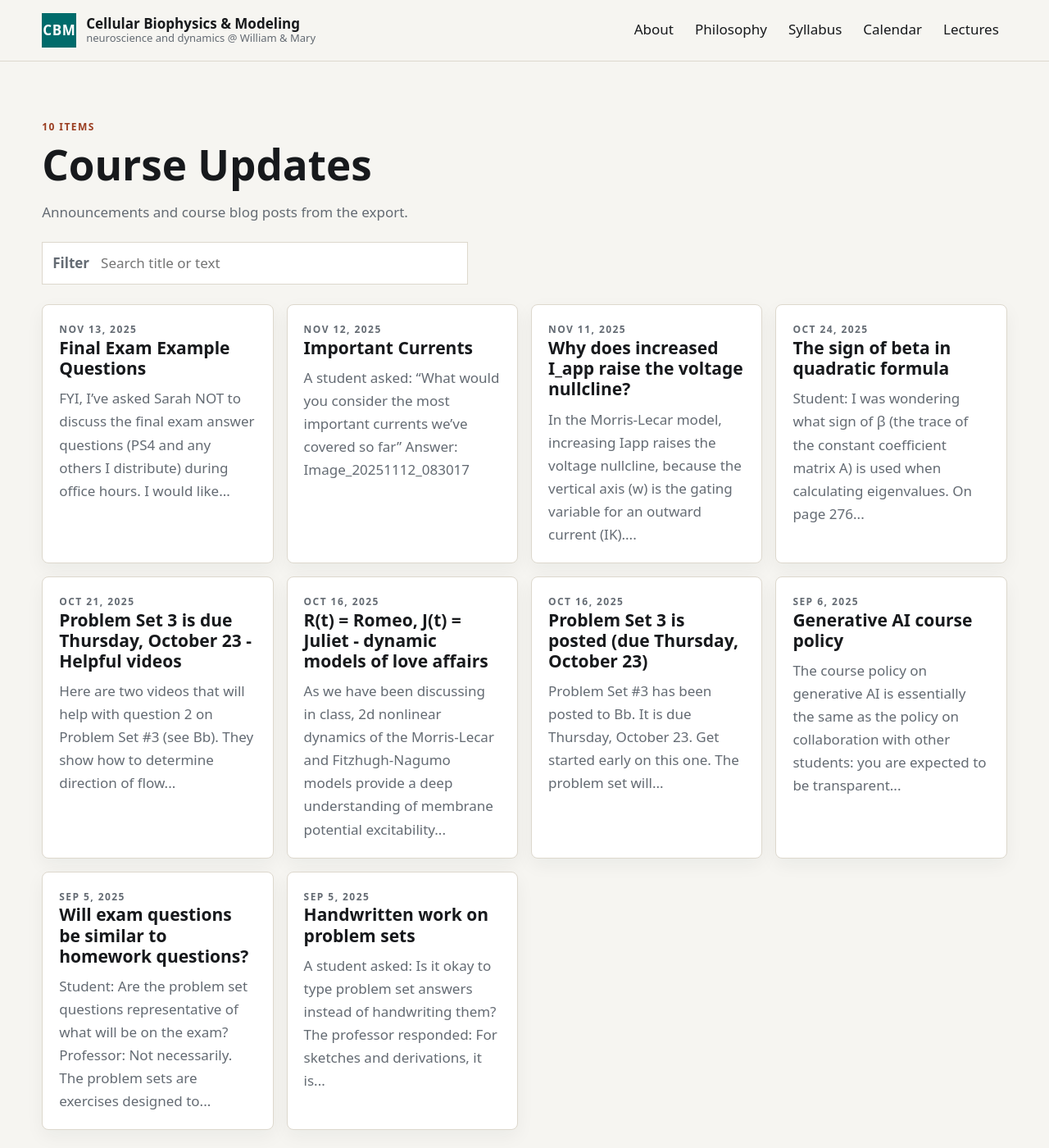
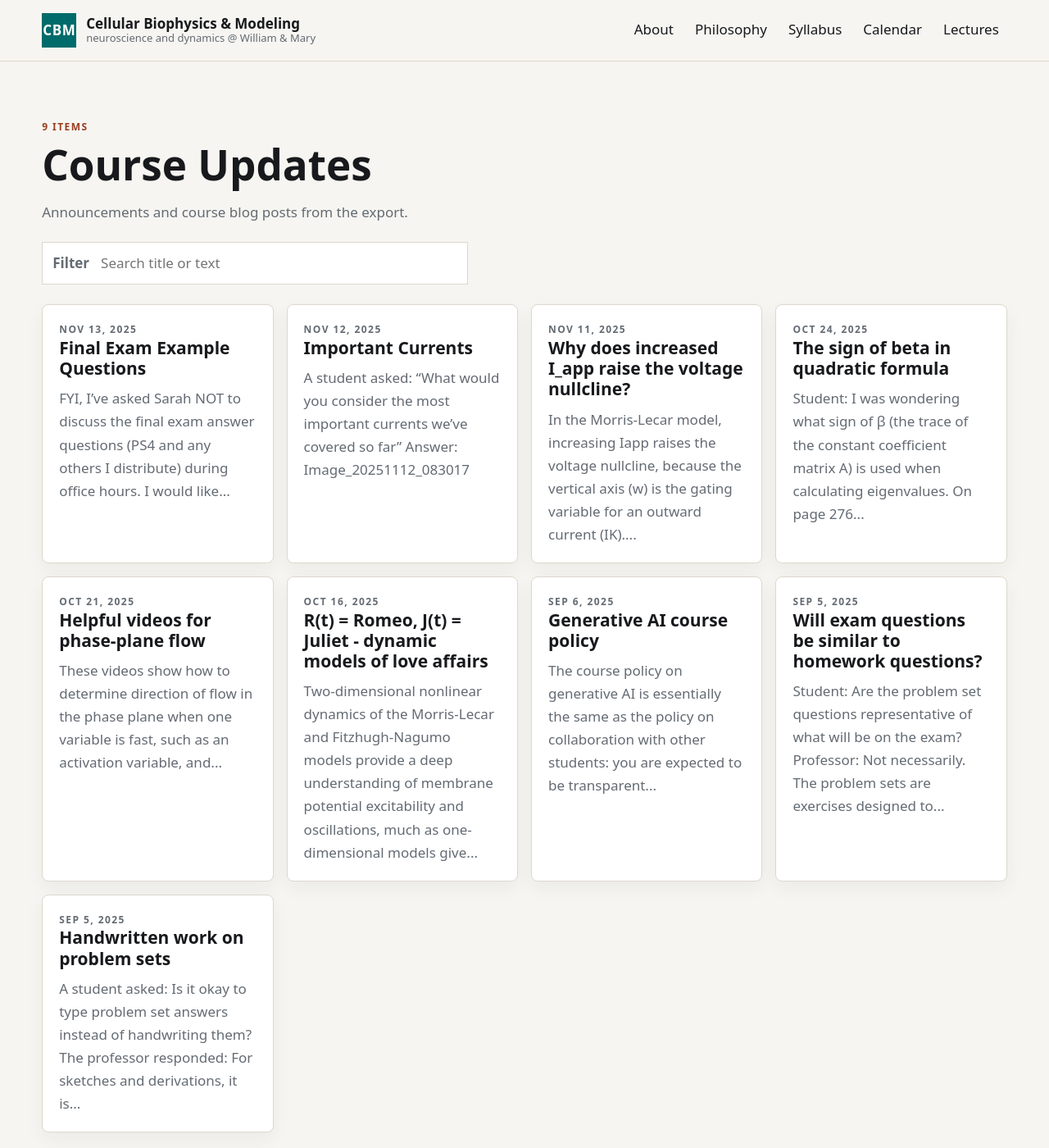
Before and after one commit to gregconradismith/cellular-biophysics-and-modeling, a Jekyll site: the page built from docs/posts.md, in a window 1280 px wide and 1400 px high. Shown: the whole window at 82% size. Built offline with Jekyll 4.4.1, drawn with Linux system fonts in a browser that asks for light colours.

Commit message:
Retain reusable dynamics resources

```diff
--- a/docs/_posts/2025-10-16-problem-set-3-is-posted-due-thursday-october-23.md
+++ /dev/null
@@ -1,18 +0,0 @@
----
-title: "Problem Set 3 is posted (due Thursday, October 23)"
-kind: "post"
-date: "2025-10-16"
-slug: "problem-set-3-is-posted-due-thursday-october-23"
-permalink: "/posts/problem-set-3-is-posted-due-thursday-october-23/"
-render_with_liquid: false
----
-
-<strong>Problem Set \#3 has been posted to Bb. It is due Thursday, October 23.</strong> Get started early on this one. The problem set will require several hours to complete, but it should not be terribly difficult <strong>provided you have done the assigned required readings</strong> for the last several lectures.
-
-The links for PPLANE and Java are below.
-
-<http://alun.math.ncsu.edu/pplane/>
-
-<https://www.java.com/en>
-
-The Hodgkin-Huxley simulator can be found here: <https://www.andrewkrause.org/tools-code/hodgkin-huxley-simulation-with-javascript>
--- a/docs/_posts/2025-10-16-rt-romeo-jt-juliet-dynamic-models-of-love-affairs.md
+++ b/docs/_posts/2025-10-16-rt-romeo-jt-juliet-dynamic-models-of-love-affairs.md
@@ -7,11 +7,11 @@ permalink: "/posts/rt-romeo-jt-juliet-dynamic-models-of-love-affairs/"
 render_with_liquid: false
 ---
 
-As we have been discussing in class, 2d nonlinear dynamics of the Morris-Lecar and Fitzhugh-Nagumo models provide a deep understanding of membrane potential excitability and oscillations, much as 1d models gave insight into membrane potential bistability.\
-\
-2d linear systems are primarily of interest to neuroscientists because they allow classification of steady states (fixed points) in 2d nonlinear systems (nodes, saddles, spirals). This is the significance of the 2x2 matrix of partial derivatives that we call the "Jacobian." This classification of steady states via "linear stability analysis" is well-summarized by the trace-determinant plane.\
-\
-A lighthearted review of 2d linear systems is provided by the following paper and video on dynamical models of love affairs. Romeo's love for Juliet is given by R(t), and Juliet's love for Romeo is given by J(t). The pair (R,J) is the state space for a 2d linear system.:-)
+Two-dimensional nonlinear dynamics of the Morris-Lecar and Fitzhugh-Nagumo models provide a deep understanding of membrane potential excitability and oscillations, much as one-dimensional models give insight into membrane potential bistability.
+
+Two-dimensional linear systems are useful because they allow classification of steady states, or fixed points, in nonlinear systems: nodes, saddles, spirals, and related cases. This is the significance of the 2x2 matrix of partial derivatives called the Jacobian. The classification of steady states by linear stability analysis is summarized by the trace-determinant plane.
+
+A lighthearted review of two-dimensional linear systems is provided by the following paper and video on dynamical models of love affairs. Romeo's love for Juliet is given by \(R(t)\), and Juliet's love for Romeo is given by \(J(t)\). The pair \((R,J)\) is the state space for a two-dimensional linear system.
 
 <div class="wp-block-file">
 
--- a/docs/_posts/2025-10-21-problem-set-3-is-due-thursday-october-23-helpful-videos.md
+++ b/docs/_posts/2025-10-21-problem-set-3-is-due-thursday-october-23-helpful-videos.md
@@ -1,5 +1,5 @@
 ---
-title: "Problem Set 3 is due Thursday, October 23 - Helpful videos"
+title: "Helpful videos for phase-plane flow"
 kind: "post"
 date: "2025-10-21"
 slug: "problem-set-3-is-due-thursday-october-23-helpful-videos"
@@ -7,9 +7,9 @@ permalink: "/posts/problem-set-3-is-due-thursday-october-23-helpful-videos/"
 render_with_liquid: false
 ---
 
-Here are two videos that will help with question 2 on Problem Set \#3 (see Bb). <strong>They show how to determine direction of flow in the phase plane when one variable is a fast (activation) variable and the other is a slow (recovery) variable.</strong>\
-\
-Remember <strong>PS#3 is due Thursday, October 23.</strong> The problem set will require several hours to complete, but it should not be terribly difficult <strong>provided you have done the assigned required readings</strong> for the last several lectures.
+These videos show how to determine direction of flow in the phase plane when one variable is fast, such as an activation variable, and the other is slow, such as a recovery variable.
+
+This is a useful skill for interpreting two-dimensional models of excitable membranes, including Morris-Lecar-style phase-plane diagrams.
 
 <figure class="wp-block-embed is-type-video is-provider-youtube wp-block-embed-youtube wp-embed-aspect-4-3 wp-has-aspect-ratio">
 <div class="wp-block-embed__wrapper">
```
